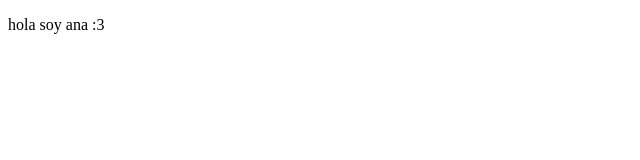
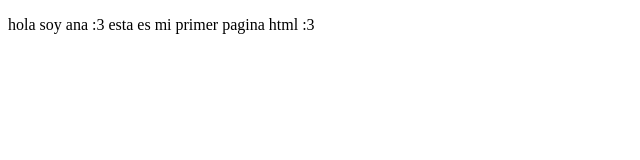
Before and after one commit to AnaCstln/MiPrimerRepositorio, a plain HTML site: page index.html in a window 1280 px wide. Shown: the whole page, without its empty margins (0-640 px from the left). Drawn offline with Linux system fonts and the light colour scheme.

Commit message:
cambios de texto

```diff
--- a/index.html
+++ b/index.html
@@ -8,7 +8,7 @@
 </head>
 <body>
     <p>
-        hola soy ana :3
+        hola soy ana :3 esta es mi primer pagina html :3
     </p>
 </body>
 </html>
```
